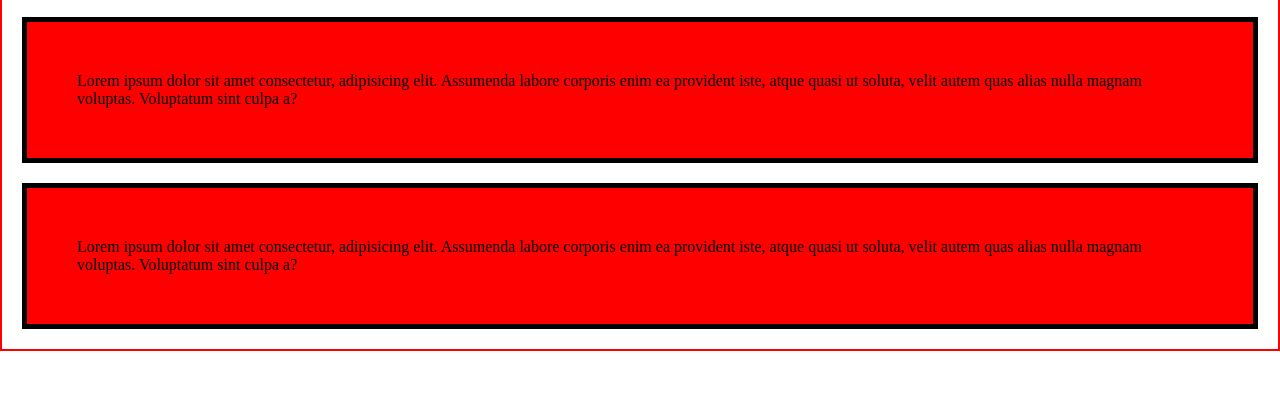
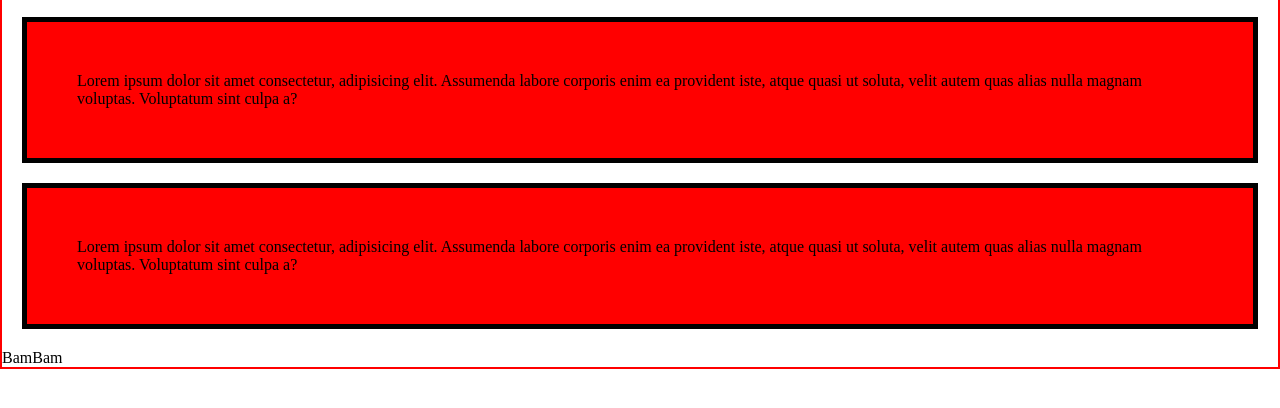
Before and after one commit to PoderosoRD/Practica-git-github, a plain HTML site: page index.html in a window 1280 px wide. Shown: the part 78-486 px from the top of the page. Drawn offline with Linux system fonts and the light colour scheme.

Commit message:
Actualizacion de index

```diff
--- a/index.html
+++ b/index.html
@@ -27,6 +27,7 @@
                 corporis enim ea provident iste, atque quasi ut soluta,
                 velit autem quas alias nulla magnam voluptas. Voluptatum sint culpa a?
             </p>
+            <p>BamBam</p>
         </main>
         <footer></footer>
     </body>
```
